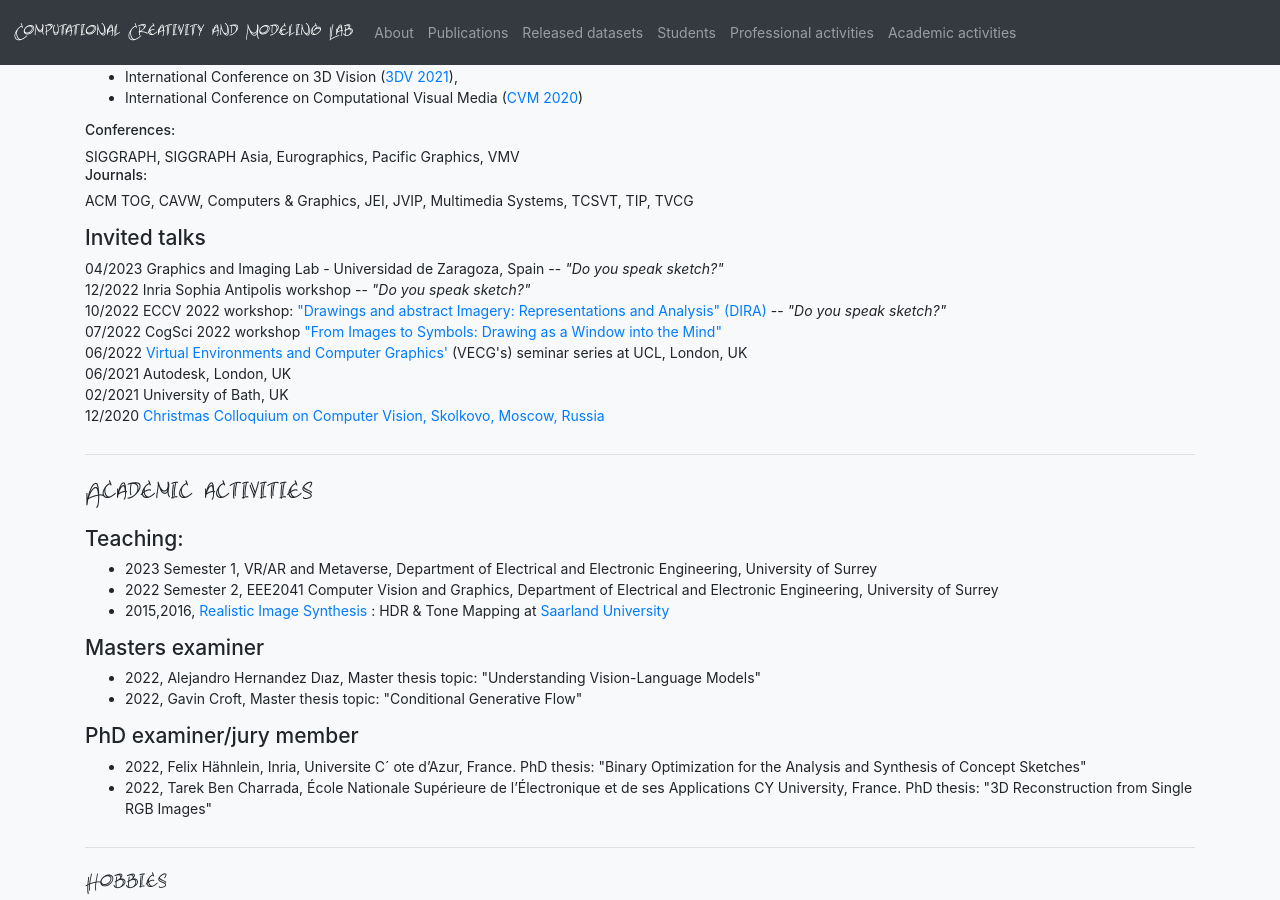
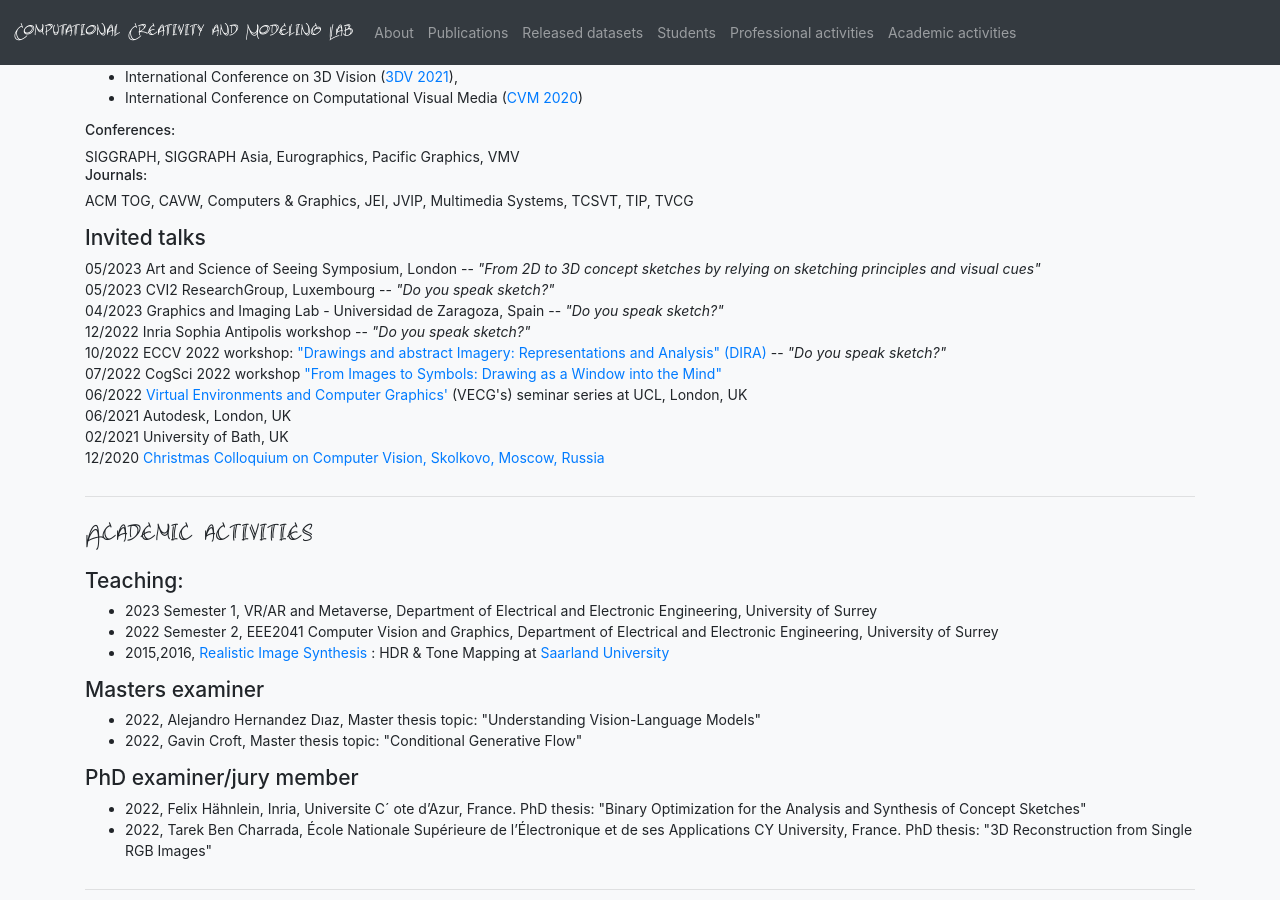
Before and after one commit to ygryadit/ygryadit.github.io, a Jekyll site: the page built from index.md, in a window 1280 px wide and 900 px high, scrolled down 7543 px. Built offline with Jekyll 4.4.1, drawn with Linux system fonts in a browser that asks for light colours; some of the changed text lies outside the part shown.

Commit message:
talks update

```diff
--- a/index.md
+++ b/index.md
@@ -627,7 +627,7 @@ layout: main
 			<ul>
 				<li> 2019 -- 2022 <a href ="https://www-sop.inria.fr/members/Felix.Hahnlein/">Felix Hahnlein</a> (primary advisor Adrien Bousseau), <i> has defended his PhD thesis on 2nd December 2022</i> <img src="img/icons/clap.svg" style="width:15px;"/></li>
 				<li> 2020 -- 2022, <a href="https://www.researchgate.net/scientific-contributions/Yue-Zhong-2149391947">Yue Zhong</a> (coadvised with Yi-Zhe Song),
-					 <i>has defended her PhD thesis in 2022</i> <img src="img/icons/clap.svg" style="width:15px;"/></li>
+					 <i>has defended her PhD thesis on 27 September 2022</i> <img src="img/icons/clap.svg" style="width:15px;"/></li>
 				<li> 2020 -- 2021, <a href="https://dblp.org/pid/226/4981.html">Anran Qi</a> (coadvised with Yi-Zhe Song)
 					PhD student, <i>has defended her PhD thesis on 8th November 2021</i> <img src="img/icons/clap.svg" style="width:15px;"/></li>
 
@@ -718,6 +718,8 @@ layout: main
 
 		<p>
 			<h4>Invited talks</h4>
+			05/2023 Art and Science of Seeing Symposium, London -- <i>"From 2D to 3D concept sketches by relying on sketching principles and visual cues"</i> <br>
+			05/2023 CVI2 ResearchGroup, Luxembourg -- <i>"Do you speak sketch?"</i> <br>
 			04/2023 Graphics and Imaging Lab - Universidad de Zaragoza, Spain -- <i>"Do you speak sketch?"</i> <br>
 			12/2022 Inria Sophia Antipolis workshop -- <i>"Do you speak sketch?"</i> <br>
 			10/2022 ECCV 2022 workshop: <a href="https://sites.google.com/view/eccv-dira">"Drawings and abstract Imagery: Representations and Analysis" (DIRA)</a> -- <i>"Do you speak sketch?"</i> <br>
```
